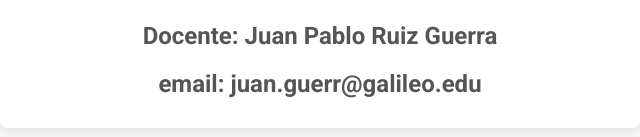
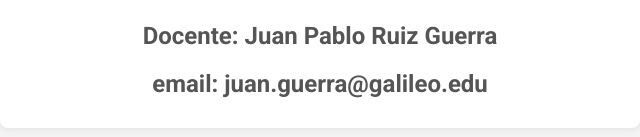
Before and after one commit to juanruizgalileo/proyecto-demo, a plain HTML site: page index.html in a window 1280 px wide. Shown: the part 265-402 px from the top of the page, 320-960 px from the left. Drawn offline with Linux system fonts and the light colour scheme.

Commit message:
Se arregla el correo

```diff
--- a/index.html
+++ b/index.html
@@ -40,7 +40,7 @@
         <h1>Bienvenidos al curso de Fundamentos de Construcción de Software</h1>
         <br/>
         <h2>Docente: Juan Pablo Ruiz Guerra</h2>
-        <h2>email: juan.guerr@galileo.edu</h2>
+        <h2>email: juan.guerra@galileo.edu</h2>
     </div>
 </body>
 </html>
```
